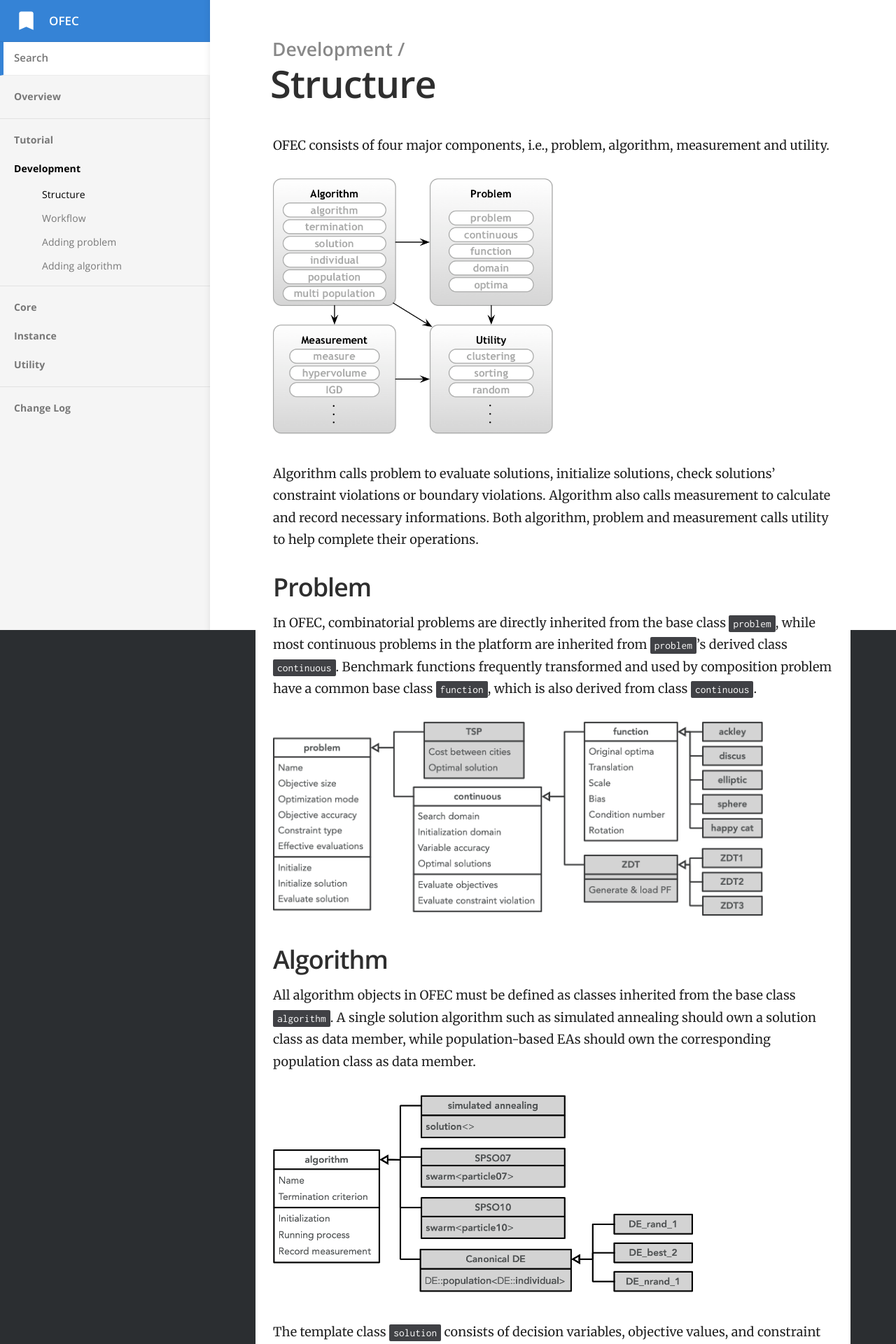
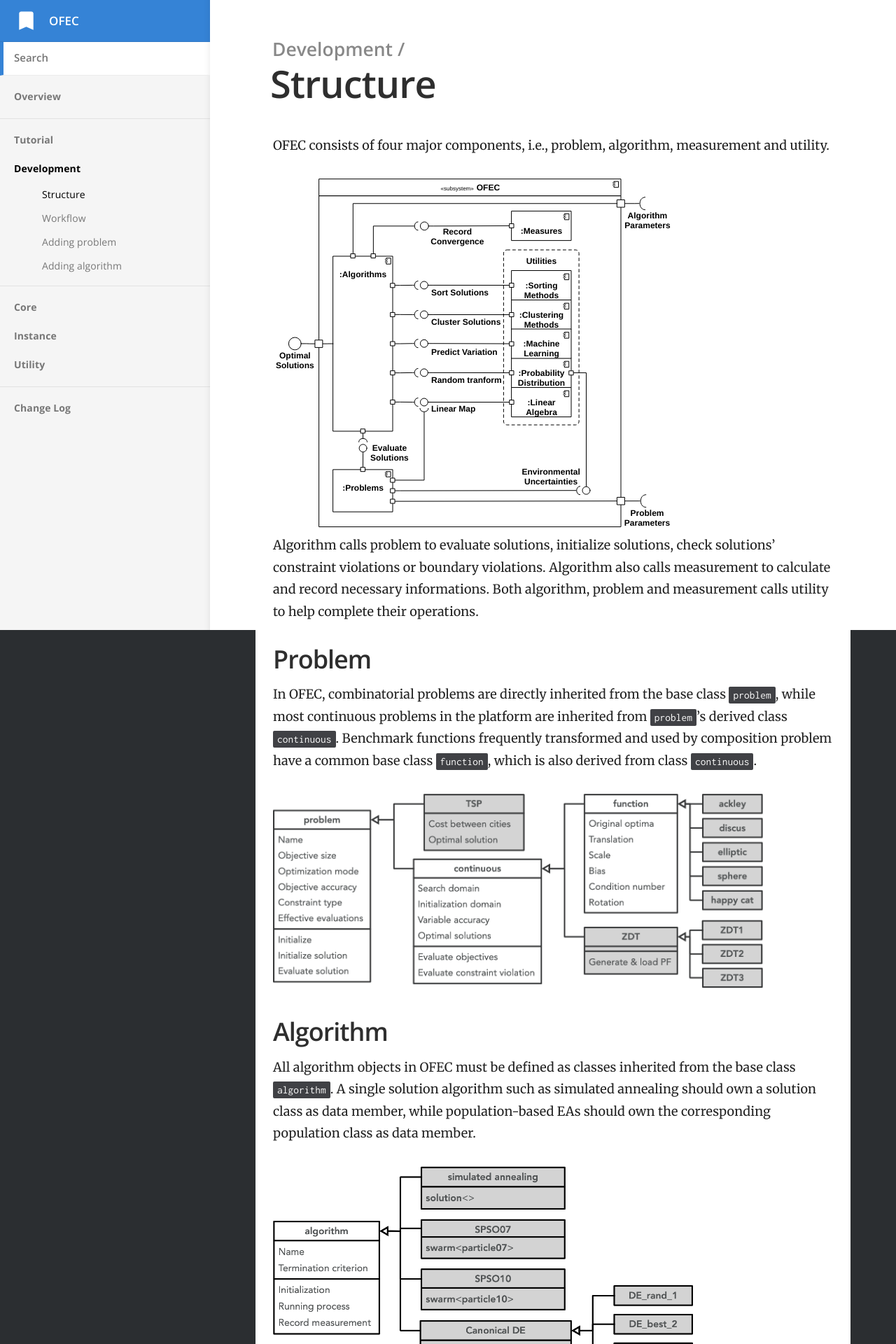
Before and after one commit to Changhe160/OFEC_Alpha_doc, a Jekyll site: the page built from _tutorials/Development/structure.md, in a window 1280 px wide. Shown: the top 1920 px of the page at 70% size. Built offline with Jekyll 4.4.1, drawn with Linux system fonts in a browser that asks for light colours.

Commit message:
Update the component diagram

```diff
--- a/_tutorials/Development/structure.md
+++ b/_tutorials/Development/structure.md
@@ -5,7 +5,7 @@ order: 1
 ---
 OFEC consists of four major components, i.e., problem, algorithm, measurement and utility.
 
-<img src="../../images/OFEC_component_diagram.png" width="400">
+<object data="../../images/OFEC_component_diagram.svg" type="image/svg+xml"></object>
 
 Algorithm calls problem to evaluate solutions, initialize solutions, check solutions' constraint violations or boundary violations. Algorithm also calls measurement to calculate and record necessary informations. Both algorithm, problem and measurement calls utility to help complete their operations.
 
```
Also changed, not shown: images/OFEC_component_diagram.svg (added).
